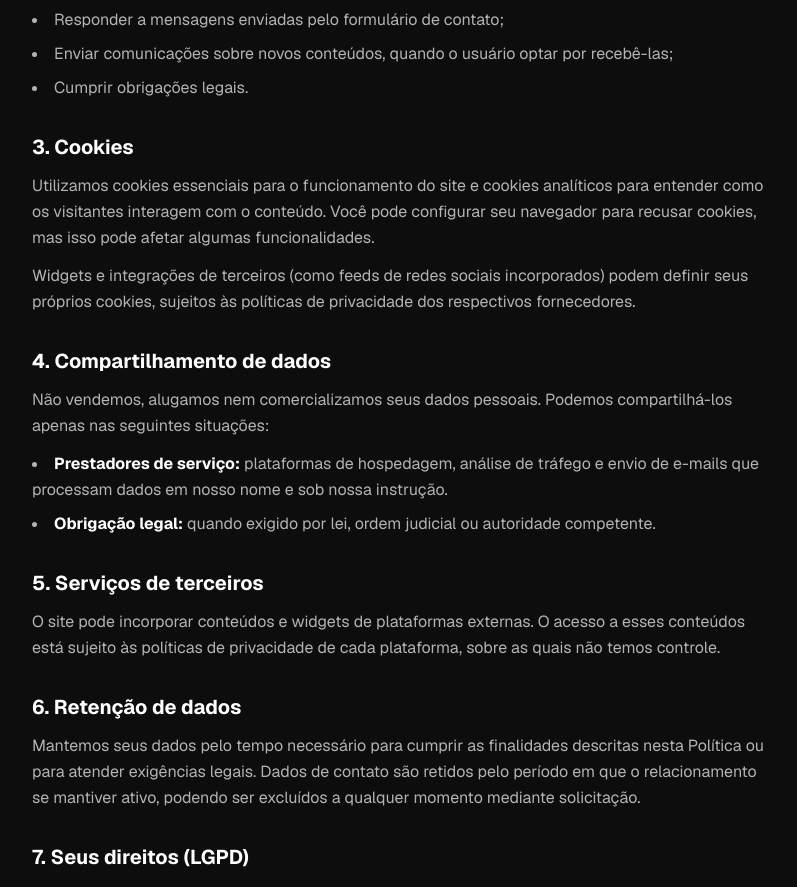
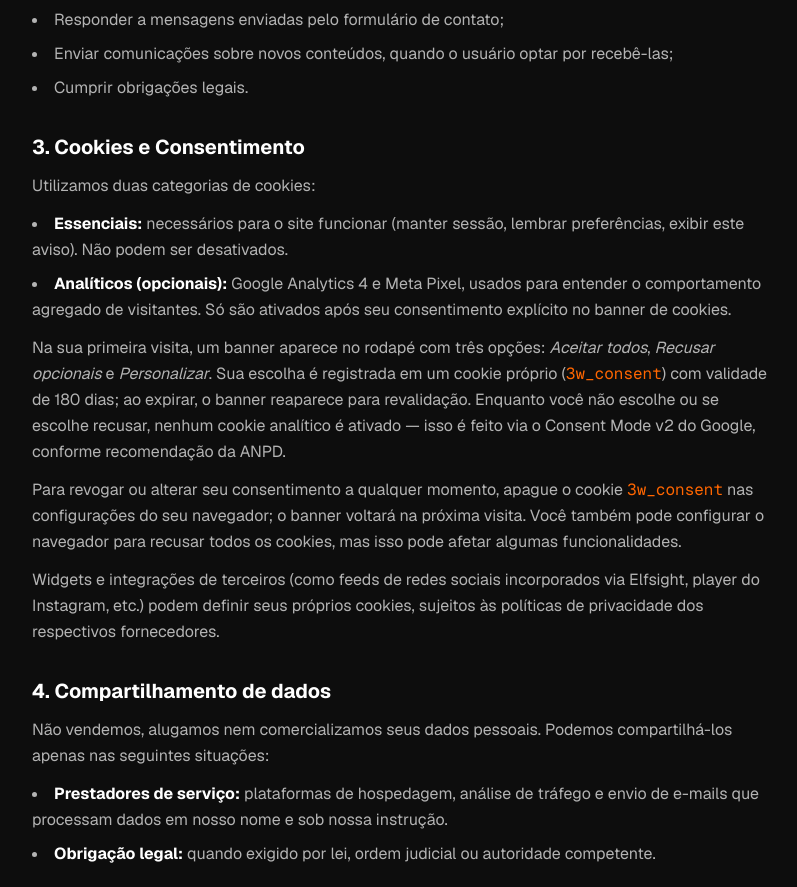
Before and after one commit to brenobragaengenharia-dotcom/3W, a Next.js app: page /politica-de-privacidade in a window 1280 px wide. Shown: the part 860-1747 px from the top of the page, without its empty margins (240-1037 px from the left). Built offline with nearby package versions, Linux system fonts and the light colour scheme; no server answers.

Commit message:
docs: expande seção de cookies na política de privacidade + documenta envs Beehiiv/Awin
- Política: seção 3 agora descreve o banner granular, cookie 3w_consent (180d) e Consent Mode v2
- .env.local.example: documenta BEEHIIV_API_KEY, BEEHIIV_PUBLICATION_ID e NEXT_PUBLIC_INGRESSO_AWIN_URL

```diff
--- a/app/politica-de-privacidade/page.js
+++ b/app/politica-de-privacidade/page.js
@@ -7,7 +7,7 @@ export const metadata = {
   alternates: { canonical: 'https://3w-entretenimento.com/politica-de-privacidade' },
 };
 
-const LAST_UPDATED = '17 de abril de 2025';
+const LAST_UPDATED = '22 de abril de 2026';
 
 export default function PoliticaDePrivacidadePage() {
   const breadcrumb = schemaBreadcrumb([
@@ -18,19 +18,15 @@ export default function PoliticaDePrivacidadePage() {
   return (
     <>
       <script type="application/ld+json" dangerouslySetInnerHTML={{ __html: JSON.stringify(breadcrumb) }} />
-
       <div className="max-w-3xl mx-auto px-4 py-12">
         <nav aria-label="Caminho de navegação" className="breadcrumb mb-6">
           <Link href="/">Home</Link>
           <span className="breadcrumb-sep" aria-hidden="true">/</span>
           <span aria-current="page">Política de Privacidade</span>
         </nav>
-
         <h1 className="text-4xl font-black text-white mb-2">Política de Privacidade</h1>
         <p className="text-[#737373] text-sm mb-10">Última atualização: {LAST_UPDATED}</p>
-
         <div className="space-y-8 text-[#b3b3b3] leading-relaxed">
-
           <section>
             <p>
               O <strong className="text-white">3W Entretenimento</strong> respeita
@@ -43,7 +39,6 @@ export default function PoliticaDePrivacidadePage() {
               enquanto titular de dados.
             </p>
           </section>
-
           <section>
             <h2 className="text-xl font-bold text-white mb-3">1. Informações que coletamos</h2>
             <p className="mb-3">Podemos coletar as seguintes categorias de dados:</p>
@@ -63,7 +58,6 @@ export default function PoliticaDePrivacidadePage() {
               </li>
             </ul>
           </section>
-
           <section>
             <h2 className="text-xl font-bold text-white mb-3">2. Como usamos seus dados</h2>
             <p className="mb-3">As informações coletadas são utilizadas para:</p>
@@ -75,20 +69,42 @@ export default function PoliticaDePrivacidadePage() {
               <li>Cumprir obrigações legais.</li>
             </ul>
           </section>
-
           <section>
-            <h2 className="text-xl font-bold text-white mb-3">3. Cookies</h2>
+            <h2 className="text-xl font-bold text-white mb-3">3. Cookies e Consentimento</h2>
             <p className="mb-3">
-              Utilizamos cookies essenciais para o funcionamento do site e cookies analíticos para entender
-              como os visitantes interagem com o conteúdo. Você pode configurar seu navegador para recusar
-              cookies, mas isso pode afetar algumas funcionalidades.
+              Utilizamos duas categorias de cookies:
+            </p>
+            <ul className="space-y-2 list-disc list-inside mb-3">
+              <li>
+                <strong className="text-white">Essenciais:</strong> necessários para o site funcionar
+                (manter sessão, lembrar preferências, exibir este aviso). Não podem ser desativados.
+              </li>
+              <li>
+                <strong className="text-white">Analíticos (opcionais):</strong> Google Analytics 4 e Meta
+                Pixel, usados para entender o comportamento agregado de visitantes. Só são ativados após
+                seu consentimento explícito no banner de cookies.
+              </li>
+            </ul>
+            <p className="mb-3">
+              Na sua primeira visita, um banner aparece no rodapé com três opções:
+              <em> Aceitar todos</em>, <em>Recusar opcionais</em> e <em>Personalizar</em>. Sua escolha é
+              registrada em um cookie próprio (<code className="text-[#FF6600]">3w_consent</code>) com
+              validade de 180 dias; ao expirar, o banner reaparece para revalidação. Enquanto você não
+              escolhe ou se escolhe recusar, nenhum cookie analítico é ativado — isso é feito via o
+              Consent Mode v2 do Google, conforme recomendação da ANPD.
+            </p>
+            <p className="mb-3">
+              Para revogar ou alterar seu consentimento a qualquer momento, apague o cookie{' '}
+              <code className="text-[#FF6600]">3w_consent</code> nas configurações do seu navegador; o
+              banner voltará na próxima visita. Você também pode configurar o navegador para recusar
+              todos os cookies, mas isso pode afetar algumas funcionalidades.
             </p>
             <p>
-              Widgets e integrações de terceiros (como feeds de redes sociais incorporados) podem definir
-              seus próprios cookies, sujeitos às políticas de privacidade dos respectivos fornecedores.
+              Widgets e integrações de terceiros (como feeds de redes sociais incorporados via Elfsight,
+              player do Instagram, etc.) podem definir seus próprios cookies, sujeitos às políticas de
+              privacidade dos respectivos fornecedores.
             </p>
           </section>
-
           <section>
             <h2 className="text-xl font-bold text-white mb-3">4. Compartilhamento de dados</h2>
             <p className="mb-3">
@@ -106,7 +122,6 @@ export default function PoliticaDePrivacidadePage() {
               </li>
             </ul>
           </section>
-
           <section>
             <h2 className="text-xl font-bold text-white mb-3">5. Serviços de terceiros</h2>
             <p>
@@ -114,7 +129,6 @@ export default function PoliticaDePrivacidadePage() {
               de cada plataforma, sobre as quais não temos controle.
             </p>
           </section>
-
           <section>
             <h2 className="text-xl font-bold text-white mb-3">6. Retenção de dados</h2>
             <p>
@@ -123,7 +137,6 @@ export default function PoliticaDePrivacidadePage() {
               relacionamento se mantiver ativo, podendo ser excluídos a qualquer momento mediante solicitação.
             </p>
           </section>
-
           <section>
             <h2 className="text-xl font-bold text-white mb-3">7. Seus direitos (LGPD)</h2>
             <p className="mb-3">
@@ -144,7 +157,6 @@ export default function PoliticaDePrivacidadePage() {
               </Link>.
             </p>
           </section>
-
           <section>
             <h2 className="text-xl font-bold text-white mb-3">8. Segurança</h2>
             <p>
@@ -153,7 +165,6 @@ export default function PoliticaDePrivacidadePage() {
               transmissão pela internet é 100% seguro, e não podemos garantir segurança absoluta.
             </p>
           </section>
-
           <section>
             <h2 className="text-xl font-bold text-white mb-3">9. Menores de idade</h2>
             <p>
@@ -162,16 +173,14 @@ export default function PoliticaDePrivacidadePage() {
               parental, os removeremos prontamente.
             </p>
           </section>
-
           <section>
             <h2 className="text-xl font-bold text-white mb-3">10. Alterações nesta Política</h2>
             <p>
-              Podemos atualizar esta Política periodicamente. A data de "última atualização" no topo
+              Podemos atualizar esta Política periodicamente. A data de &quot;última atualização&quot; no topo
               da página indicará quando a versão mais recente foi publicada. Recomendamos que você
               a revise regularmente.
             </p>
           </section>
-
           <section>
             <h2 className="text-xl font-bold text-white mb-3">11. Contato</h2>
             <p>
@@ -183,7 +192,6 @@ export default function PoliticaDePrivacidadePage() {
               . Responderemos no prazo de até 15 dias úteis.
             </p>
           </section>
-
           <div className="pt-4 border-t border-[#1a1a1a]">
             <Link
               href="/"
```
